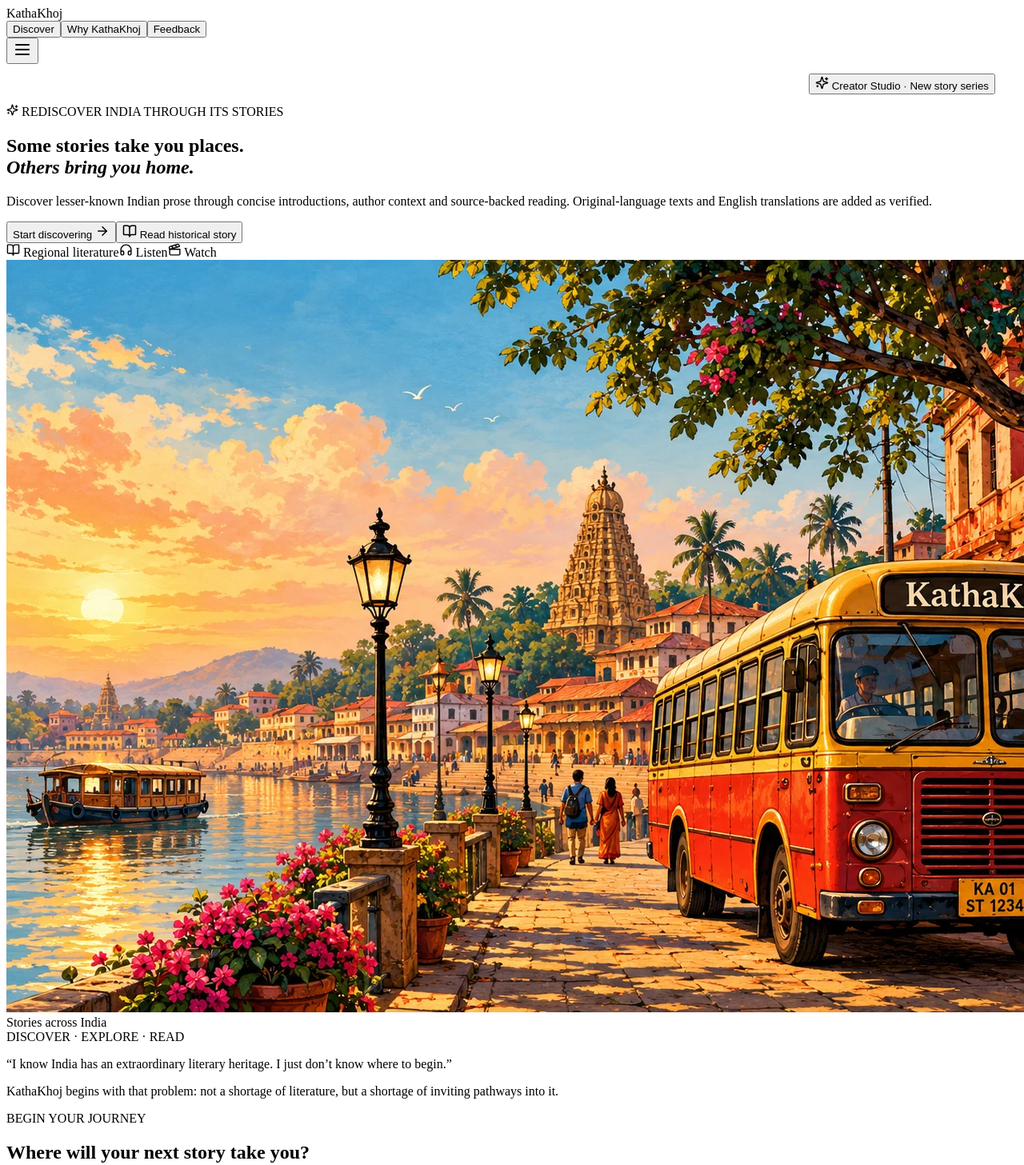
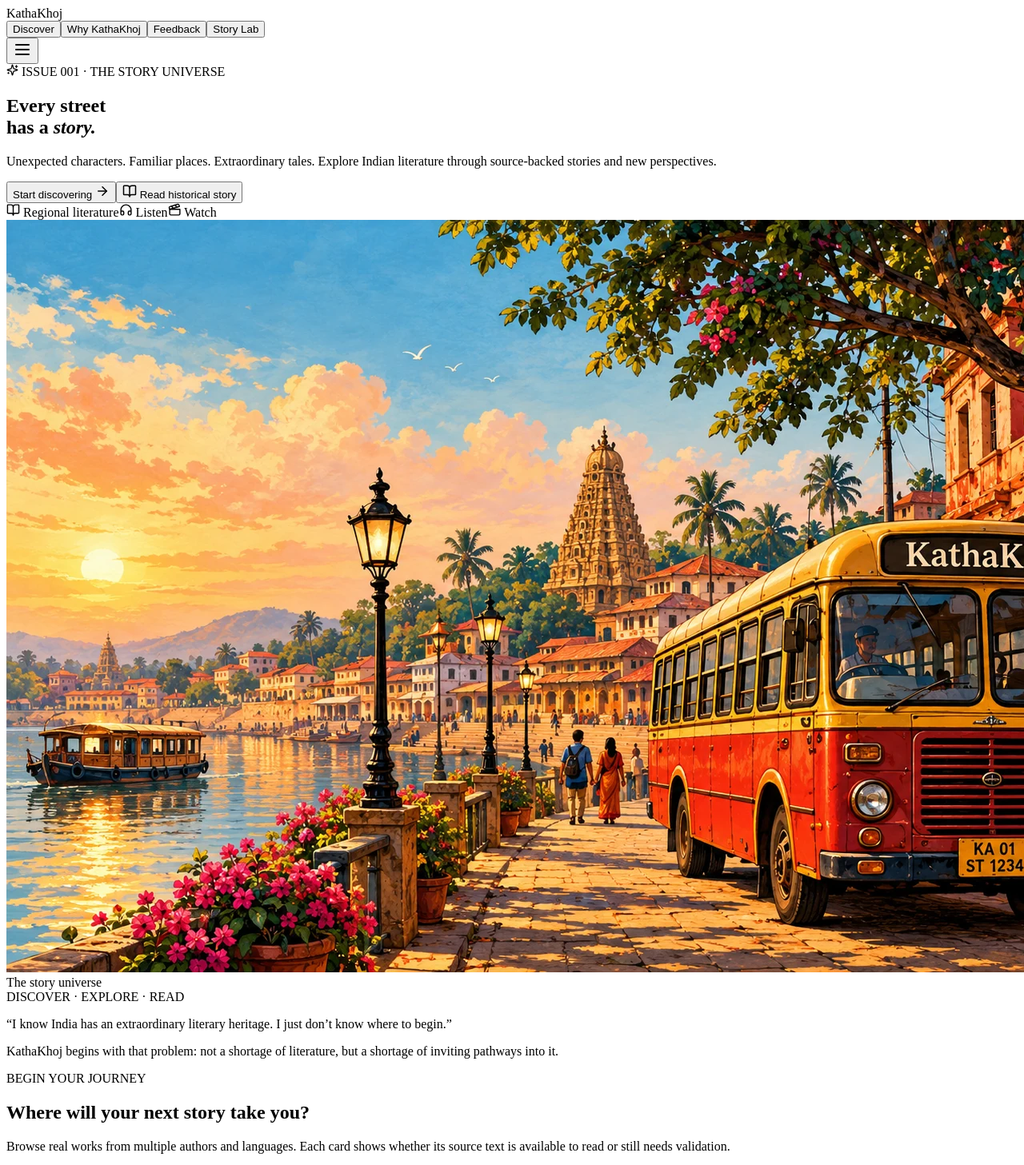
Before and after one commit to scaleblueprint/kathakhoj, a React (Vite) app: page / in a window 1280 px wide. Shown: the top 1457 px of the page at 80% size. Built offline with nearby package versions, Linux system fonts and the light colour scheme; the HTML template or start-up script is replaced by a standard one.

Commit message:
Give KathaKhoj a magazine-cover hero and move Story Lab into navigation

```diff
--- a/src/App.jsx
+++ b/src/App.jsx
@@ -278,17 +278,18 @@ function App() {
           <button onClick={() => document.getElementById('discover')?.scrollIntoView({behavior:'smooth'})}>Discover</button>
           <button onClick={() => document.getElementById('why')?.scrollIntoView({behavior:'smooth'})}>Why KathaKhoj</button>
           <button onClick={() => document.getElementById('feedback')?.scrollIntoView({behavior:'smooth'})}>Feedback</button>
+          <button onClick={() => {setCreatorPage(true);setMenu(false);window.scrollTo(0,0)}}>Story Lab</button>
         </nav>
         <button className="menu" onClick={() => setMenu(!menu)}>{menu ? <X/> : <Menu/>}</button>
       </header>
 
       <main>
-        <div style={{padding:'12px 28px',display:'flex',justifyContent:'flex-end'}}><button className="secondary" onClick={() => {setCreatorPage(true); window.scrollTo(0,0)}}><Sparkles size={17}/> Creator Studio · New story series</button></div>
+
         <section className="hero">
           <div className="hero__copy">
-            <div className="eyebrow"><Sparkles size={15}/> REDISCOVER INDIA THROUGH ITS STORIES</div>
-            <h1>Some stories take you places.<br/><em>Others bring you home.</em></h1>
-            <p>Discover lesser-known Indian prose through concise introductions, author context and source-backed reading. Original-language texts and English translations are added as verified.</p>
+            <div className="eyebrow"><Sparkles size={15}/> ISSUE 001 · THE STORY UNIVERSE</div>
+            <h1>Every street<br/>has a <em>story.</em></h1>
+            <p>Unexpected characters. Familiar places. Extraordinary tales. Explore Indian literature through source-backed stories and new perspectives.</p>
             <div className="hero__actions">
               <button className="primary" onClick={() => document.getElementById('discover')?.scrollIntoView({behavior:'smooth'})}>Start discovering <ArrowRight size={18}/></button>
               <button className="secondary" onClick={() => { openHistorical() }}><BookOpen size={18}/> Read historical story</button>
@@ -299,7 +300,7 @@ function App() {
               <span><Clapperboard size={17}/> Watch</span>
             </div>
           </div>
-          <div className="visual visual--hero visual--journey"><img className="visual__image" src="/images/hero-journey.webp" onError={e=>{e.currentTarget.onerror=null;e.currentTarget.src='/images/hero-journey.svg'}} alt="Original illustrated Indian bus travelling through a warm, nostalgic town" fetchPriority="high"/><div className="visual__region">Stories across India</div><div className="visual__caption">DISCOVER · EXPLORE · READ</div></div>
+          <div className="visual visual--hero visual--journey"><img className="visual__image" src="/images/hero-journey.webp" onError={e=>{e.currentTarget.onerror=null;e.currentTarget.src='/images/hero-journey.svg'}} alt="Original illustrated Indian bus travelling through a warm, nostalgic town" fetchPriority="high"/><div className="visual__region">The story universe</div><div className="visual__caption">DISCOVER · EXPLORE · READ</div></div>
         </section>
 
         <section className="manifesto" id="why">
```
